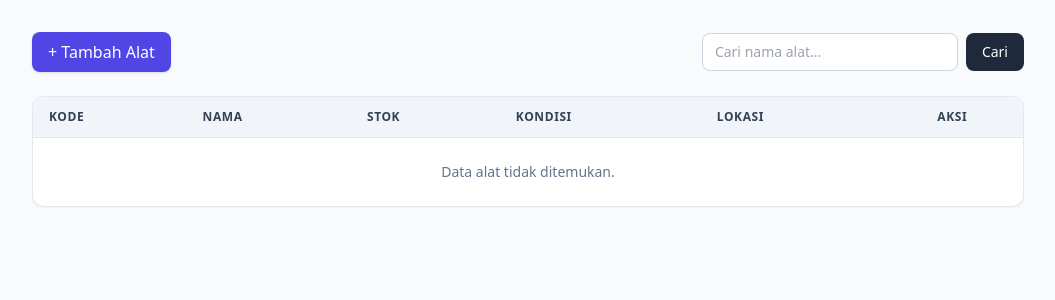
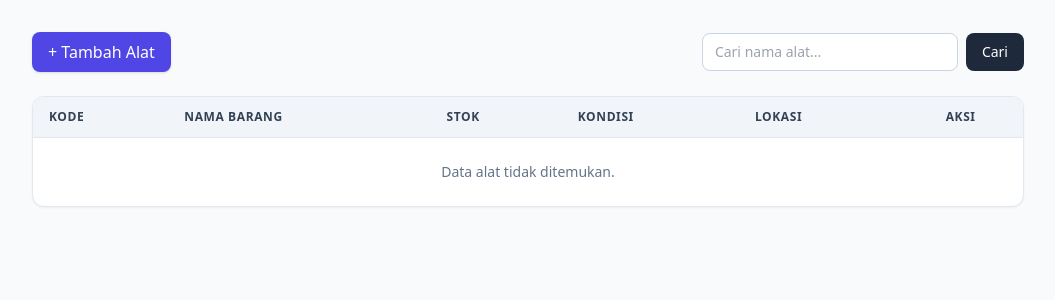
Before and after one commit to athaapp/sipinjam, a Laravel app: page /alat in a window 1280 px wide. Shown: the part 65-365 px from the top of the page, without its empty margins (112-1167 px from the left). Run offline with Laravel 12, Linux system fonts and the light colour scheme; a user stored in the database is signed in; data comes from the database, SQL or seed files in the repository; data that the repository does not hold is empty; some libraries are stand-ins or nearby versions.

Commit message:
Change name from *NAMA to NAMA BARANG

```diff
--- a/resources/views/alat/index.blade.php
+++ b/resources/views/alat/index.blade.php
@@ -26,7 +26,7 @@
         <thead>
             <tr class="bg-slate-100 text-slate-700 text-xs uppercase tracking-wider border-b border-slate-200">
                 <th class="py-3 px-4 font-semibold">Kode</th>
-                <th class="py-3 px-4 font-semibold">Nama</th>
+                <th class="py-3 px-4 font-semibold">Nama Barang</th>
                 <th class="py-3 px-4 font-semibold">Stok</th>
                 <th class="py-3 px-4 font-semibold">Kondisi</th>
                 <th class="py-3 px-4 font-semibold">Lokasi</th>
```
